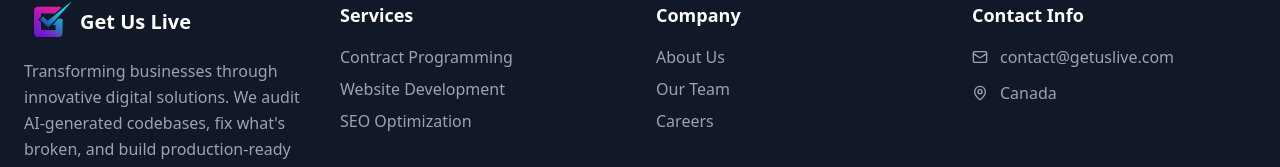
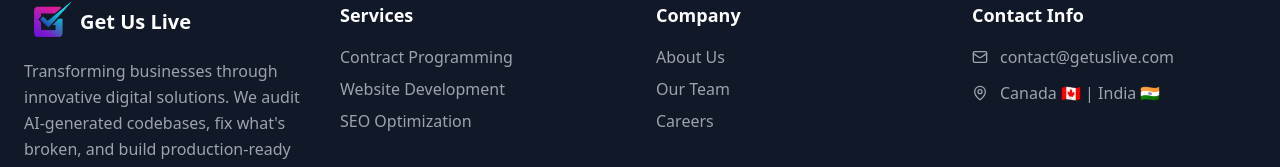
Before and after one commit to go-online-labs/go-labs-starter-kit, a React (Vite) app: page / in a window 1280 px wide. Shown: the part 5923-6090 px from the top of the page. Built offline with nearby package versions, Linux system fonts and the light colour scheme; the HTML template or start-up script is replaced by a standard one.

Commit message:
chore(footer): update location with canada and india

```diff
--- a/src/components/Footer.tsx
+++ b/src/components/Footer.tsx
@@ -162,7 +162,7 @@
               </div>
               <div className="flex items-center gap-3">
                 <MapPin className="w-4 h-4" />
-                <span>Canada</span>
+                <span> Canada 🇨🇦 | India 🇮🇳 </span>
               </div>
             </div>
           </div>
```
